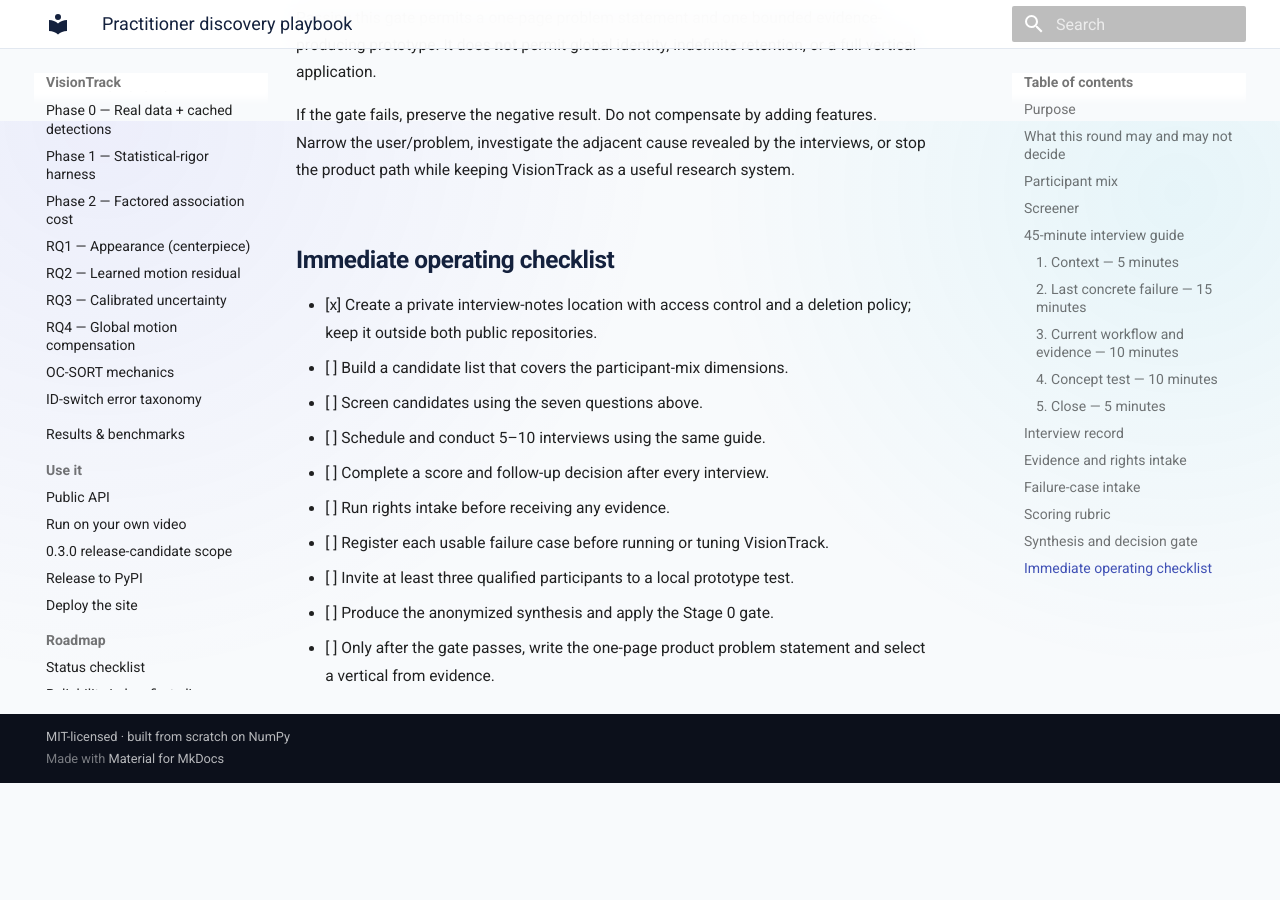
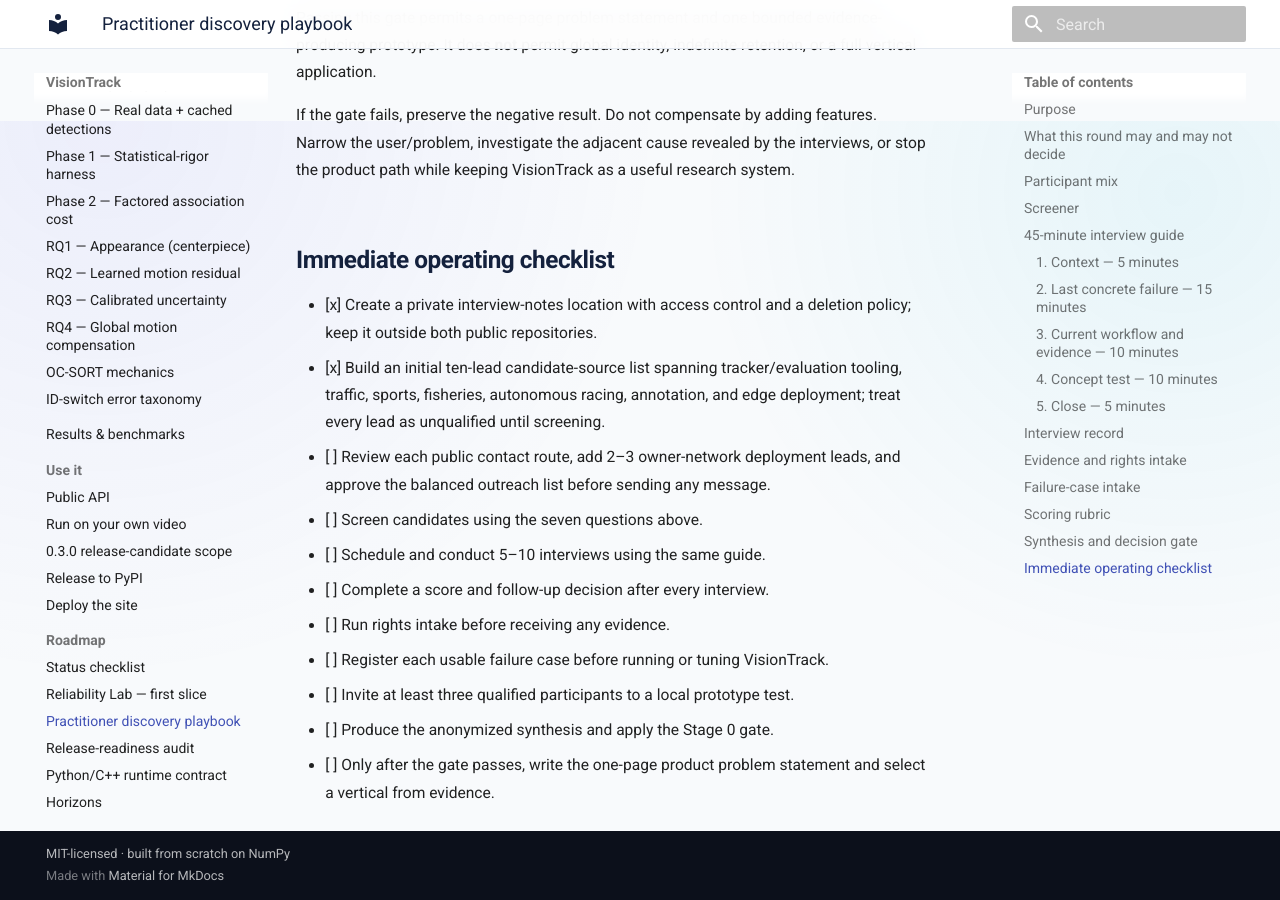
Before and after one commit to hulagerushikesh/visiontrack, an MkDocs documentation site: the page built from docs/PRACTITIONER_DISCOVERY.md, in a window 1280 px wide and 900 px high, scrolled down 7979 px. Built offline with MkDocs 1.6.1 and Material for MkDocs 9.7.7, drawn with Linux system fonts in a browser that asks for light colours; before the commit the page ends 8762 px from its top, so only the background shows below that.

Commit message:
docs: source practitioner discovery leads

```diff
--- a/docs/PRACTITIONER_DISCOVERY.md
+++ b/docs/PRACTITIONER_DISCOVERY.md
@@ -285,7 +285,11 @@
 
 - [x] Create a private interview-notes location with access control and a
       deletion policy; keep it outside both public repositories.
-- [ ] Build a candidate list that covers the participant-mix dimensions.
+- [x] Build an initial ten-lead candidate-source list spanning tracker/evaluation
+      tooling, traffic, sports, fisheries, autonomous racing, annotation, and
+      edge deployment; treat every lead as unqualified until screening.
+- [ ] Review each public contact route, add 2–3 owner-network deployment leads,
+      and approve the balanced outreach list before sending any message.
 - [ ] Screen candidates using the seven questions above.
 - [ ] Schedule and conduct 5–10 interviews using the same guide.
 - [ ] Complete a score and follow-up decision after every interview.
```
Also changed, not shown: docs/NEXT_STEPS.md (+3 -0 lines), 1 other file.
